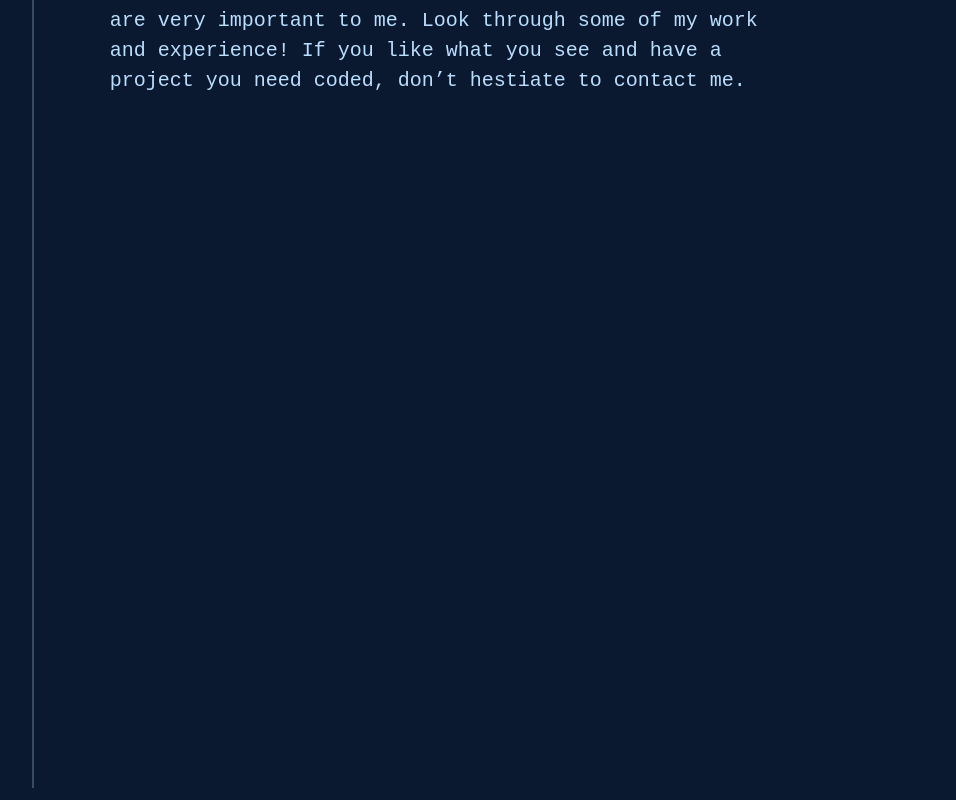
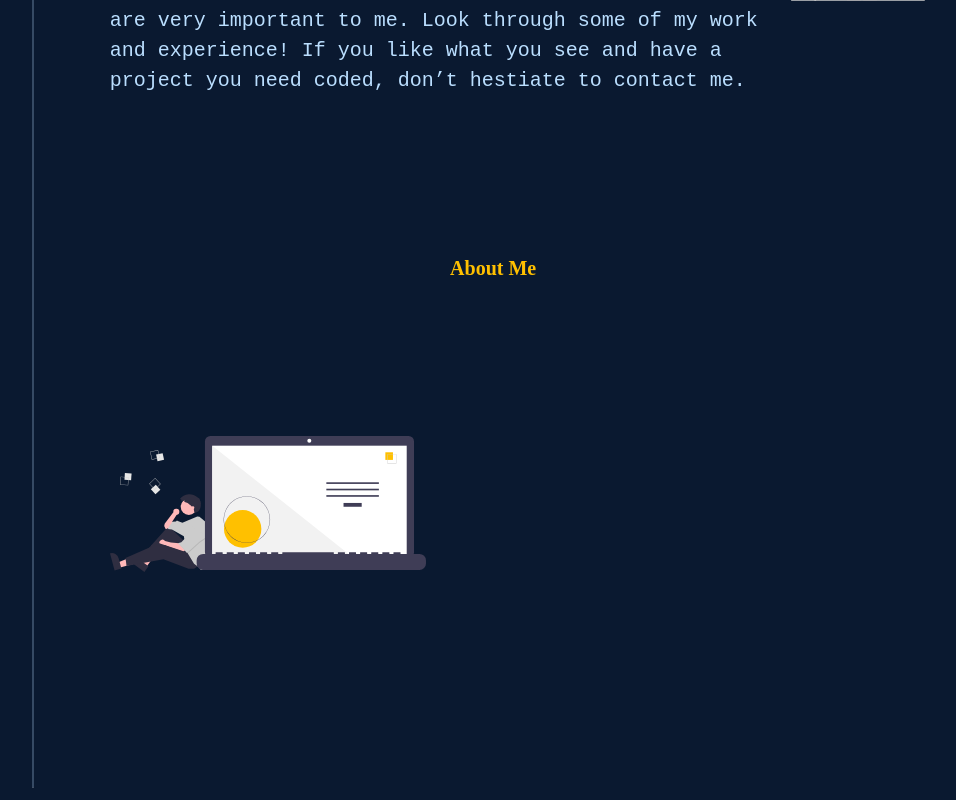
Before and after one commit to ahzamir/my-portfolio, a React (Create React App) app: page / in a window 1280 px wide. Shown: the part 512-1312 px from the top of the page, without its empty margins (21-977 px from the left). Before the commit the page ends 800 px from the top, so only its background shows below. Built offline with nearby package versions, Linux system fonts and the light colour scheme; a web font is replaced by a local one.

Commit message:
add the svg for about page

```diff
--- a/src/App.js
+++ b/src/App.js
@@ -2,6 +2,7 @@ import React from 'react';
 import Navbar from './components/Navbar';
 import SidePanels from './components/SidePanels';
 import Home from './components/pages/Home';
+import About from './components/pages/About';
 
 const App = () => (
   <div className="App h-100">
@@ -12,6 +13,7 @@ const App = () => (
       </div>
       <div className="col-md-11 offset-md-1 h-100 contents pt-5">
         <Home />
+        <About />
       </div>
     </main>
   </div>
--- a/src/components/pages/About.js
+++ b/src/components/pages/About.js
@@ -2,8 +2,14 @@ import React from 'react';
 import aboutSvg from '../../assets/svgs/about-page.svg';
 
 const About = () => (
-  <section id="about" className="row m-0 pt-5 pb-5 h-100">
-  </section>
+    <section id="about" className="row m-0 pt-5 pb-5 h-100">
+        <div className="col-md-4 d-none d-md-flex justify-content-center align-items-center">
+            <img src={aboutSvg} alt="About" className="img-fluid" />
+        </div>
+        <div className="col-md-8">
+            <h2 className="secondary-color mb-4 fw-bold fs-5">About Me</h2>
+        </div>
+    </section>
 );
 
 export default About;
```
Also changed, not shown: src/assets/svgs/about-page.svg, src/assets/svgs/home-page.svg.
